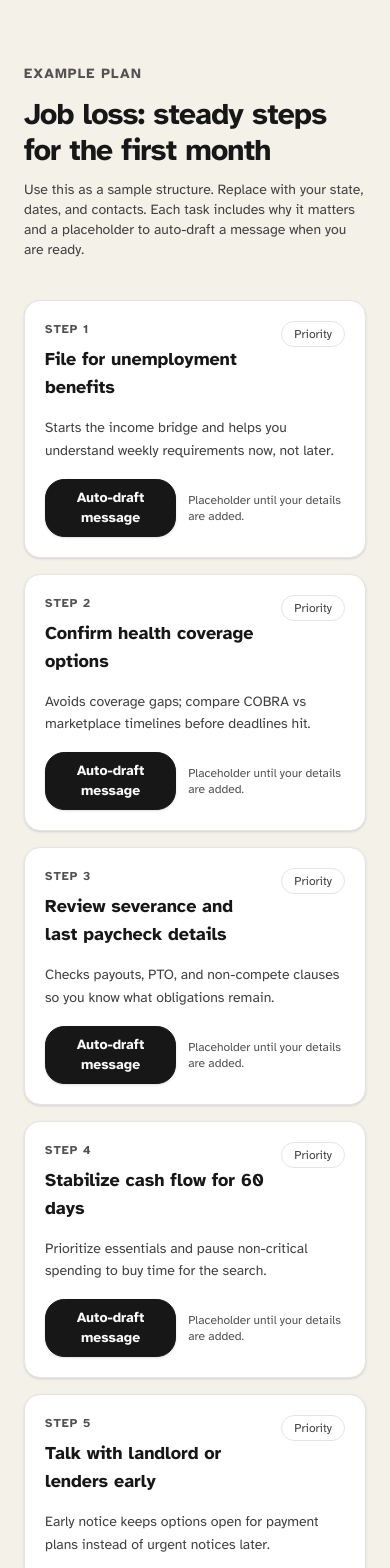
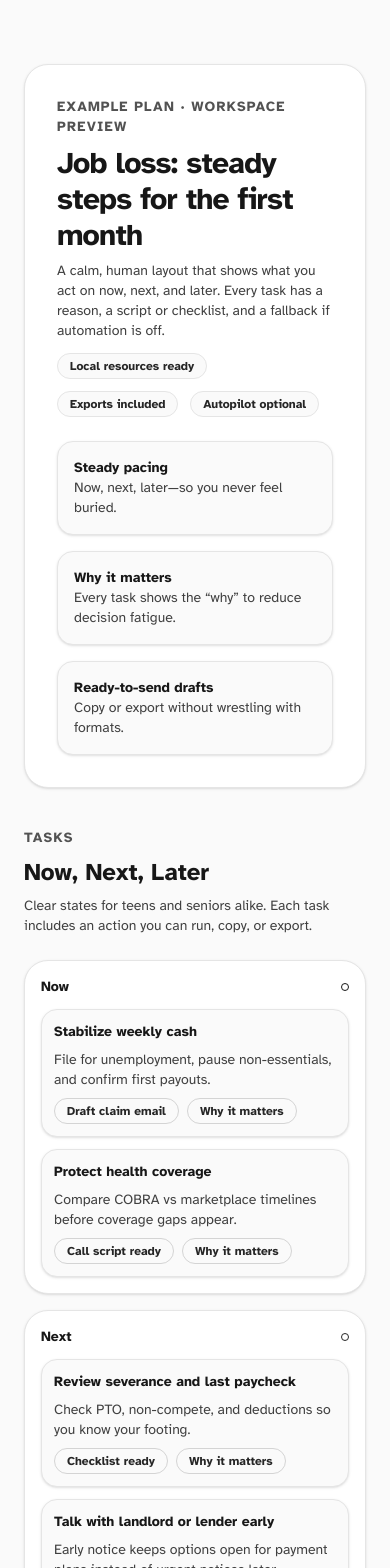
Before and after one commit to bigwest1/fayvrz_rep, a Next.js app: page /example in a window 390 px wide. Shown: the top 1568 px of the page. Built offline with nearby package versions, Linux system fonts and the light colour scheme.

Commit message:
feat: refresh marketing and example experience

```diff
--- a/src/app/(marketing)/example/page.tsx
+++ b/src/app/(marketing)/example/page.tsx
@@ -1,94 +1,212 @@
-const tasks = [
+const nowTasks = [
   {
-    title: "File for unemployment benefits",
-    reason: "Starts the income bridge and helps you understand weekly requirements now, not later.",
+    title: "Stabilize weekly cash",
+    reason: "File for unemployment, pause non-essentials, and confirm first payouts.",
+    action: "Draft claim email",
   },
   {
-    title: "Confirm health coverage options",
-    reason: "Avoids coverage gaps; compare COBRA vs marketplace timelines before deadlines hit.",
+    title: "Protect health coverage",
+    reason: "Compare COBRA vs marketplace timelines before coverage gaps appear.",
+    action: "Call script ready",
+  },
+];
+
+const nextTasks = [
+  {
+    title: "Review severance and last paycheck",
+    reason: "Check PTO, non-compete, and deductions so you know your footing.",
+    action: "Checklist ready",
   },
   {
-    title: "Review severance and last paycheck details",
-    reason: "Checks payouts, PTO, and non-compete clauses so you know what obligations remain.",
-  },
-  {
-    title: "Stabilize cash flow for 60 days",
-    reason: "Prioritize essentials and pause non-critical spending to buy time for the search.",
-  },
-  {
-    title: "Talk with landlord or lenders early",
+    title: "Talk with landlord or lender early",
     reason: "Early notice keeps options open for payment plans instead of urgent notices later.",
+    action: "Auto-draft message",
   },
   {
     title: "Back up work samples and contacts",
-    reason: "Preserves your portfolio and references before accounts close.",
+    reason: "Preserve references and portfolio access before accounts close.",
+    action: "Reminder",
+  },
+];
+
+const laterTasks = [
+  {
+    title: "Refresh resume and profiles",
+    reason: "Keep facts current so outreach feels calm, not rushed.",
+    action: "Exportable draft",
   },
   {
-    title: "Refresh resume and profiles",
-    reason: "Positions you for outreach with current facts; avoids rushed edits before an interview.",
-  },
-  {
-    title: "Set a steady daily routine",
-    reason: "Blocks time for search, learning, and rest so you do not burn out.",
+    title: "Line up references and short proofs",
+    reason: "Collect ready signals for applications without scrambling.",
+    action: "Copy script",
   },
   {
     title: "Identify local workforce resources",
-    reason: "Finds nearby centers, job clubs, and legal aid with context for eligibility.",
+    reason: "Find nearby centers, job clubs, and legal aid with eligibility notes.",
+    action: "Resource lookup",
+  },
+];
+
+const outputs = [
+  {
+    title: "Email to landlord",
+    snippet: "I wanted to give you a clear update and propose a short-term plan so rent stays on track...",
   },
   {
-    title: "Line up references and short proofs",
-    reason: "Gives you ready signals and quick stories for applications without scrambling.",
+    title: "Health coverage call script",
+    snippet: "Hi, I'm comparing COBRA and marketplace timing. I need to confirm coverage start dates and premiums...",
+  },
+  {
+    title: "Action bundle",
+    snippet: "Checklist, resource links, and reminders packaged in one exportable note.",
   },
 ];
 
 export default function ExamplePlanPage() {
   return (
-    <main className="flex flex-1 justify-center px-6 py-16 sm:py-20 lg:py-24">
+    <main className="flex flex-1 justify-center bg-neutral-50 px-6 py-16 sm:py-20 lg:py-24">
       <div className="w-full max-w-6xl space-y-10">
-        <div className="space-y-3">
+        <div className="flex flex-col gap-6 rounded-3xl border border-neutral-200 bg-white p-8 shadow-sm">
+          <div className="flex flex-col gap-3 lg:flex-row lg:items-center lg:justify-between">
+            <div className="space-y-2">
               <p className="text-sm font-semibold uppercase tracking-[0.08em] text-neutral-600">
-            Example plan
+                Example plan · Workspace preview
               </p>
               <h1 className="text-3xl font-semibold tracking-tight text-neutral-900 sm:text-4xl">
                 Job loss: steady steps for the first month
               </h1>
               <p className="max-w-3xl text-sm text-neutral-700">
-            Use this as a sample structure. Replace with your state, dates, and contacts. Each task
-            includes why it matters and a placeholder to auto-draft a message when you are ready.
+                A calm, human layout that shows what you act on now, next, and later. Every task has a
+                reason, a script or checklist, and a fallback if automation is off.
               </p>
             </div>
-
-        <section className="grid gap-4 md:grid-cols-2">
-          {tasks.map((task, index) => (
-            <article
-              key={task.title}
-              className="flex h-full flex-col gap-4 rounded-2xl border border-neutral-200 bg-white p-5 shadow-sm"
-            >
-              <div className="flex items-start justify-between gap-3">
-                <div className="space-y-2">
-                  <p className="text-xs font-semibold uppercase tracking-[0.08em] text-neutral-600">
-                    Step {index + 1}
-                  </p>
-                  <h2 className="text-lg font-semibold text-neutral-900">{task.title}</h2>
-                </div>
-                <span className="rounded-full border border-neutral-200 px-3 py-1 text-xs font-medium text-neutral-700">
-                  Priority
+            <div className="flex flex-wrap gap-3">
+              <span className="rounded-full border border-neutral-200 bg-neutral-50 px-3 py-1 text-xs font-semibold text-neutral-800">
+                Local resources ready
+              </span>
+              <span className="rounded-full border border-neutral-200 bg-neutral-50 px-3 py-1 text-xs font-semibold text-neutral-800">
+                Exports included
+              </span>
+              <span className="rounded-full border border-neutral-200 bg-neutral-50 px-3 py-1 text-xs font-semibold text-neutral-800">
+                Autopilot optional
               </span>
             </div>
-              <p className="text-sm leading-relaxed text-neutral-700">{task.reason}</p>
-              <div className="mt-auto flex items-center gap-3">
-                <button
-                  type="button"
-                  className="inline-flex w-fit items-center justify-center rounded-lg border border-neutral-900 bg-neutral-900 px-4 py-2 text-sm font-semibold text-neutral-50 shadow-sm transition-colors hover:bg-neutral-800"
+          </div>
+
+          <div className="grid gap-4 sm:grid-cols-3">
+            <div className="rounded-2xl border border-neutral-200 bg-neutral-50 p-4 shadow-sm">
+              <p className="text-sm font-semibold text-neutral-900">Steady pacing</p>
+              <p className="text-sm text-neutral-700">Now, next, later—so you never feel buried.</p>
+            </div>
+            <div className="rounded-2xl border border-neutral-200 bg-neutral-50 p-4 shadow-sm">
+              <p className="text-sm font-semibold text-neutral-900">Why it matters</p>
+              <p className="text-sm text-neutral-700">Every task shows the “why” to reduce decision fatigue.</p>
+            </div>
+            <div className="rounded-2xl border border-neutral-200 bg-neutral-50 p-4 shadow-sm">
+              <p className="text-sm font-semibold text-neutral-900">Ready-to-send drafts</p>
+              <p className="text-sm text-neutral-700">Copy or export without wrestling with formats.</p>
+            </div>
+          </div>
+        </div>
+
+        <section className="space-y-6">
+          <header className="flex flex-col gap-2">
+            <p className="text-sm font-semibold uppercase tracking-[0.08em] text-neutral-600">Tasks</p>
+            <h2 className="text-2xl font-semibold text-neutral-900">Now, Next, Later</h2>
+            <p className="max-w-2xl text-sm text-neutral-700">
+              Clear states for teens and seniors alike. Each task includes an action you can run, copy,
+              or export.
+            </p>
+          </header>
+          <div className="grid gap-4 lg:grid-cols-3">
+            <TaskColumn title="Now" accent="border-neutral-900" tasks={nowTasks} />
+            <TaskColumn title="Next" accent="border-neutral-800" tasks={nextTasks} />
+            <TaskColumn title="Later" accent="border-neutral-700" tasks={laterTasks} />
+          </div>
+        </section>
+
+        <section className="rounded-3xl border border-neutral-200 bg-white p-6 shadow-sm">
+          <div className="flex flex-col gap-3 sm:flex-row sm:items-center sm:justify-between">
+            <div>
+              <p className="text-sm font-semibold uppercase tracking-[0.08em] text-neutral-600">
+                Output studio
+              </p>
+              <h3 className="text-xl font-semibold text-neutral-900">What you can export or copy.</h3>
+              <p className="text-sm text-neutral-700">
+                Email drafts, call scripts, checklists, and resource bundles—no wizards, no clutter.
+              </p>
+            </div>
+            <div className="rounded-full border border-neutral-900 bg-neutral-900 px-4 py-2 text-xs font-semibold text-neutral-50 shadow-sm">
+              Assistive, not pushy
+            </div>
+          </div>
+          <div className="mt-4 grid gap-4 md:grid-cols-3">
+            {outputs.map((output) => (
+              <article
+                key={output.title}
+                className="flex h-full flex-col justify-between rounded-2xl border border-neutral-200 bg-neutral-50 p-4 shadow-sm"
               >
-                  Auto-draft message
-                </button>
-                <p className="text-xs text-neutral-600">Placeholder until your details are added.</p>
+                <div className="space-y-2">
+                  <p className="text-sm font-semibold text-neutral-900">{output.title}</p>
+                  <p className="text-sm text-neutral-700">{output.snippet}</p>
+                </div>
+                <div className="mt-3 flex gap-2">
+                  <span className="rounded-full border border-neutral-300 px-3 py-1 text-xs font-semibold text-neutral-800">
+                    Copy
+                  </span>
+                  <span className="rounded-full border border-neutral-300 px-3 py-1 text-xs font-semibold text-neutral-800">
+                    Export
+                  </span>
                 </div>
               </article>
             ))}
+          </div>
         </section>
       </div>
     </main>
   );
 }
+
+type Task = {
+  title: string;
+  reason: string;
+  action: string;
+};
+
+function TaskColumn({
+  title,
+  accent,
+  tasks,
+}: {
+  title: string;
+  accent: string;
+  tasks: Task[];
+}) {
+  return (
+    <div className="space-y-3 rounded-3xl border border-neutral-200 bg-white p-4 shadow-sm">
+      <div className="flex items-center justify-between">
+        <p className="text-sm font-semibold text-neutral-900">{title}</p>
+        <span className={`h-2 w-2 rounded-full border ${accent}`} />
+      </div>
+      <div className="space-y-3">
+        {tasks.map((task) => (
+          <article
+            key={task.title}
+            className="space-y-2 rounded-2xl border border-neutral-200 bg-neutral-50 p-3 shadow-sm"
+          >
+            <p className="text-sm font-semibold text-neutral-900">{task.title}</p>
+            <p className="text-sm text-neutral-700">{task.reason}</p>
+            <div className="flex flex-wrap gap-2">
+              <span className="rounded-full border border-neutral-300 px-3 py-1 text-xs font-semibold text-neutral-800">
+                {task.action}
+              </span>
+              <span className="rounded-full border border-neutral-300 px-3 py-1 text-xs font-semibold text-neutral-800">
+                Why it matters
+              </span>
+            </div>
+          </article>
+        ))}
+      </div>
+    </div>
+  );
+}
--- a/src/app/(marketing)/page.tsx
+++ b/src/app/(marketing)/page.tsx
@@ -1,68 +1,117 @@
 import Link from "next/link";
 
-const valueProps = [
+const heroSignals = [
+  "Steady plans with clear ownership and timing.",
+  "Drafts, scripts, and checklists ready for review.",
+  "Local resources with context and verification notes.",
+  "Server-side handling—no noisy popups or gimmicks.",
+];
+
+const pillars = [
   {
-    title: "Actionable plans",
-    detail: "Crisp tasks with ownership, timing, and clear outcomes to reduce decision fatigue.",
+    title: "Workspace, not a wizard",
+    body: "See everything in one calm surface: priorities now, next, later. No forced steps, just clear options.",
   },
   {
-    title: "Local resources",
-    detail: "Surface nearby services and benefits with context so you know why they help.",
+    title: "Proof before commitment",
+    body: "Preview a real plan, real scripts, and local resource stubs before you share anything.",
   },
   {
-    title: "Autopilot help",
-    detail: "Draft messages and forms for you to review, keeping control and consent explicit.",
+    title: "Assistive, not pushy",
+    body: "Autopilot drafts and reminders stay optional. You approve every send or export.",
   },
 ];
 
-const preview = [
-  "Stabilize essentials before chasing paperwork.",
-  "Stay ahead of deadlines with simple reminders.",
-  "See why each task matters before you commit time.",
-  "Keep your information safe with server-side handling.",
+const scenarios = [
+  {
+    title: "Job loss",
+    summary: "Cash flow triage, benefits, and outreach drafts.",
+    cta: "Open preview",
+    href: "/example",
+  },
+  {
+    title: "New baby",
+    summary: "Leave planning, benefits, and support circle scripts.",
+    cta: "See structure",
+    href: "/start?template=new-baby",
+  },
+  {
+    title: "Caregiving",
+    summary: "Coordination tasks, respite resources, and consent-safe scripts.",
+    cta: "See structure",
+    href: "/start?template=caregiving",
+  },
+];
+
+const howItWorks = [
+  {
+    title: "Tell us what's happening",
+    detail: "Freeform or pick a life moment. We build a draft workspace immediately.",
+  },
+  {
+    title: "Prioritize and personalize",
+    detail: "Swap tasks, add timing, and keep context simple for teens or seniors.",
+  },
+  {
+    title: "Act with confidence",
+    detail: "Copy scripts, export bundles, or run Autopilot drafts with explicit review.",
+  },
 ];
 
 export default function Home() {
   return (
-    <main className="flex flex-1 justify-center px-6 py-16 sm:py-20 lg:py-24">
+    <main className="flex flex-1 justify-center bg-neutral-50 px-6 py-16 sm:py-20 lg:py-24">
       <div className="w-full max-w-6xl space-y-14 lg:space-y-16">
-        <header className="grid gap-10 lg:grid-cols-[1.2fr_1fr] lg:items-start">
+        <header className="grid gap-10 rounded-3xl border border-neutral-200 bg-white/90 p-8 shadow-sm backdrop-blur sm:p-10 lg:grid-cols-[1.2fr_1fr] lg:items-start">
           <div className="space-y-6">
-            <div className="inline-flex items-center gap-2 rounded-full border border-neutral-200 bg-white px-4 py-2 text-sm font-medium text-neutral-700 shadow-sm">
+            <div className="inline-flex items-center gap-2 rounded-full border border-neutral-200 bg-neutral-50 px-4 py-2 text-sm font-medium text-neutral-800 shadow-sm">
               <span className="h-2 w-2 rounded-full bg-neutral-900" />
-              Calm guidance for real life moments
+              Calm guidance, built for action
             </div>
+            <div className="space-y-3">
               <h1 className="text-4xl font-semibold leading-tight tracking-tight text-neutral-900 sm:text-5xl">
-              Know your next step.
+                Know your next move without the noise.
               </h1>
               <p className="max-w-2xl text-lg text-neutral-700">
-              Fayvrz gives you a steady plan, connects you to trusted resources, and handles the
-              routine drafting so you can focus on decisions that matter.
+                Fayvrz gives you a focused workspace with tasks, scripts, and local resources ready to
+                use. No gradients. No pressure. Just capable support for real life moments.
               </p>
+            </div>
             <div className="flex flex-col gap-3 sm:flex-row sm:items-center">
               <Link
                 href="/example"
                 className="inline-flex items-center justify-center rounded-full border border-neutral-900 bg-neutral-900 px-5 py-3 text-base font-semibold text-neutral-50 shadow-sm transition-colors hover:bg-neutral-800"
               >
-                See an example plan
+                Preview a real plan
               </Link>
               <Link
-                href="/sign-in"
+                href="/start"
                 className="inline-flex items-center justify-center rounded-full border border-neutral-300 px-5 py-3 text-base font-semibold text-neutral-900 transition-colors hover:border-neutral-400 hover:bg-white"
               >
-                Sign in
+                Start with your situation
               </Link>
             </div>
+            <div className="grid gap-3 sm:grid-cols-2">
+              {pillars.map((item) => (
+                <div
+                  key={item.title}
+                  className="rounded-2xl border border-neutral-200 bg-neutral-50 px-4 py-3 text-sm leading-relaxed text-neutral-800 shadow-sm"
+                >
+                  <p className="text-sm font-semibold text-neutral-900">{item.title}</p>
+                  <p className="mt-1 text-sm text-neutral-700">{item.body}</p>
                 </div>
-          <div className="space-y-4 rounded-2xl border border-neutral-200 bg-white p-6 shadow-sm">
+              ))}
+            </div>
+          </div>
+          <div className="space-y-4 rounded-2xl border border-neutral-200 bg-neutral-50 p-6 shadow-sm">
             <p className="text-sm font-semibold uppercase tracking-[0.08em] text-neutral-600">
-              What a plan feels like
+              What you see inside
             </p>
             <div className="space-y-3">
-              {preview.map((item) => (
+              {heroSignals.map((item) => (
                 <div
                   key={item}
-                  className="flex items-start gap-3 rounded-xl border border-neutral-100 bg-neutral-50 px-4 py-3"
+                  className="flex items-start gap-3 rounded-xl border border-neutral-100 bg-white px-4 py-3"
                 >
                   <span className="mt-1 h-2 w-2 rounded-full bg-neutral-900" />
                   <p className="text-sm text-neutral-800">{item}</p>
@@ -70,53 +119,100 @@ export default function Home() {
               ))}
             </div>
             <p className="text-sm text-neutral-600">
-              No gradients or gloss. Just clear priorities, steady pacing, and room to breathe.
+              No gradients or gimmicks. Just clear priorities, steady pacing, and room to breathe.
             </p>
           </div>
         </header>
 
-        <section className="grid gap-6 md:grid-cols-3">
-          {valueProps.map((item) => (
+        <section className="grid gap-6 lg:grid-cols-[1.1fr_0.9fr]">
+          <div className="rounded-3xl border border-neutral-200 bg-white p-6 shadow-sm">
+            <div className="flex items-center justify-between gap-3">
+              <div>
+                <p className="text-sm font-semibold uppercase tracking-[0.08em] text-neutral-600">
+                  Scenarios you can trust
+                </p>
+                <h2 className="text-2xl font-semibold text-neutral-900">See value before you commit.</h2>
+              </div>
+              <Link
+                href="/example"
+                className="hidden items-center justify-center rounded-full border border-neutral-900 bg-neutral-900 px-4 py-2 text-sm font-semibold text-neutral-50 shadow-sm transition-colors hover:bg-neutral-800 md:inline-flex"
+              >
+                View example
+              </Link>
+            </div>
+            <div className="mt-6 grid gap-4 md:grid-cols-3">
+              {scenarios.map((scenario) => (
+                <article
+                  key={scenario.title}
+                  className="flex h-full flex-col justify-between rounded-2xl border border-neutral-200 bg-neutral-50 p-4 shadow-sm"
+                >
+                  <div className="space-y-2">
+                    <p className="text-xs font-semibold uppercase tracking-[0.08em] text-neutral-600">
+                      {scenario.title}
+                    </p>
+                    <p className="text-sm text-neutral-800">{scenario.summary}</p>
+                  </div>
+                  <Link
+                    href={scenario.href}
+                    className="mt-3 inline-flex w-fit items-center justify-center rounded-full border border-neutral-900 bg-neutral-900 px-3 py-2 text-xs font-semibold text-neutral-50 transition-colors hover:bg-neutral-800"
+                  >
+                    {scenario.cta}
+                  </Link>
+                </article>
+              ))}
+            </div>
+          </div>
+
+          <div className="rounded-3xl border border-neutral-200 bg-white p-6 shadow-sm">
+            <p className="text-sm font-semibold uppercase tracking-[0.08em] text-neutral-600">
+              How it works
+            </p>
+            <div className="mt-4 space-y-4">
+              {howItWorks.map((step, index) => (
                 <div
-              key={item.title}
-              className="flex h-full flex-col justify-between rounded-2xl border border-neutral-200 bg-white p-5 shadow-sm"
+                  key={step.title}
+                  className="flex gap-3 rounded-2xl border border-neutral-100 bg-neutral-50 p-4 shadow-sm"
                 >
-              <div className="space-y-3">
-                <h2 className="text-lg font-semibold text-neutral-900">{item.title}</h2>
-                <p className="text-sm leading-relaxed text-neutral-700">{item.detail}</p>
+                  <div className="flex h-8 w-8 items-center justify-center rounded-full border border-neutral-300 bg-white text-sm font-semibold text-neutral-900">
+                    {index + 1}
                   </div>
-              <div className="mt-4 h-px w-full bg-neutral-200" />
-              <div className="pt-3 text-sm font-medium text-neutral-800">Built for calm focus.</div>
+                  <div className="space-y-1">
+                    <p className="text-sm font-semibold text-neutral-900">{step.title}</p>
+                    <p className="text-sm text-neutral-700">{step.detail}</p>
+                  </div>
                 </div>
               ))}
+            </div>
+            <div className="mt-6 rounded-2xl border border-neutral-200 bg-neutral-900/90 px-4 py-3 text-sm text-neutral-50 shadow-sm">
+              Privacy first, no surprise charges, and every action has a fallback you control.
+            </div>
+          </div>
         </section>
 
-        <section className="rounded-2xl border border-neutral-200 bg-white p-6 shadow-sm">
-          <div className="flex flex-col gap-4 md:flex-row md:items-center md:justify-between">
+        <section className="rounded-3xl border border-neutral-200 bg-white p-6 shadow-sm">
+          <div className="flex flex-col gap-4 md:flex-row md:items-start md:justify-between">
             <div className="space-y-2">
               <p className="text-sm font-semibold uppercase tracking-[0.08em] text-neutral-600">
-                Dual-track readiness
+                Done-for-you readiness
               </p>
-              <h3 className="text-2xl font-semibold text-neutral-900">
-                Marketing and app spaces stay in sync.
-              </h3>
-              <p className="max-w-2xl text-sm text-neutral-700">
-                Public stories live in marketing. Secure actions live in the app. The shell keeps both
-                steady so you can ship without drift.
+              <h3 className="text-2xl font-semibold text-neutral-900">Workspace + Output Studio.</h3>
+              <p className="max-w-3xl text-sm text-neutral-700">
+                Plans live in the app. Scripts, checklists, and resource bundles export cleanly so you
+                can share or act without reformatting. Autopilot stays assistive—never pushy.
               </p>
             </div>
-            <div className="flex gap-3">
+            <div className="flex flex-wrap gap-3">
               <Link
-                href="/example"
+                href="/events/demo"
                 className="inline-flex items-center justify-center rounded-lg border border-neutral-300 px-4 py-2 text-sm font-semibold text-neutral-900 transition-colors hover:border-neutral-400 hover:bg-neutral-50"
               >
-                Review an example
+                Peek at the workspace
               </Link>
               <Link
-                href="/sign-in"
+                href="/start"
                 className="inline-flex items-center justify-center rounded-lg border border-neutral-900 bg-neutral-900 px-4 py-2 text-sm font-semibold text-neutral-50 shadow-sm transition-colors hover:bg-neutral-800"
               >
-                Get started
+                Start free
               </Link>
             </div>
           </div>
```
Lines whose indentation alone changed are shown as unchanged.
